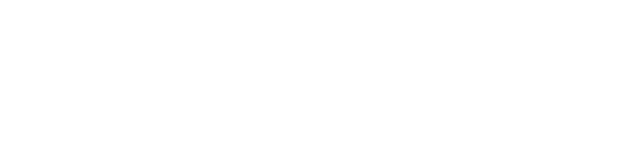
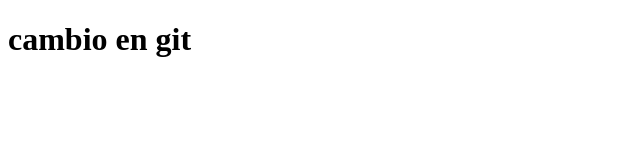
Before and after one commit to mauroarc92/prueba-github, a plain HTML site: page index.html in a window 1280 px wide. Shown: the whole page, without its empty margins (0-640 px from the left). Drawn offline with Linux system fonts and the light colour scheme.

Commit message:
se agrego un h1

```diff
--- a/index.html
+++ b/index.html
@@ -7,6 +7,6 @@
     <title>Prueba Git y Github</title>
 </head>
 <body>
-
+     <h1>cambio en git</h1>
 </body>
 </html>
```
